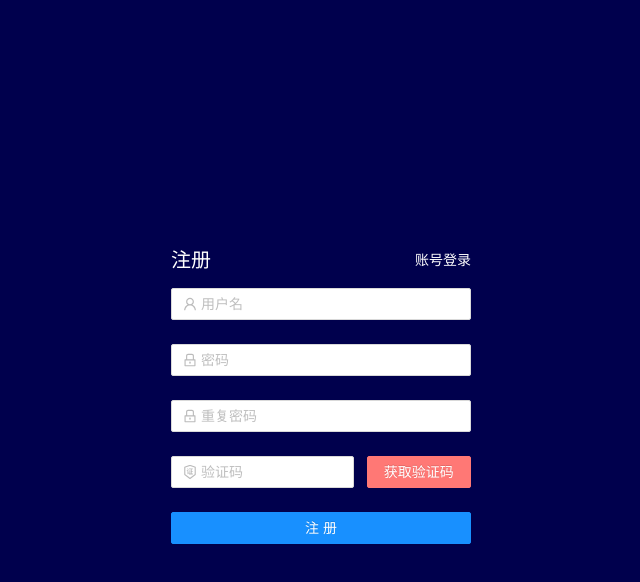
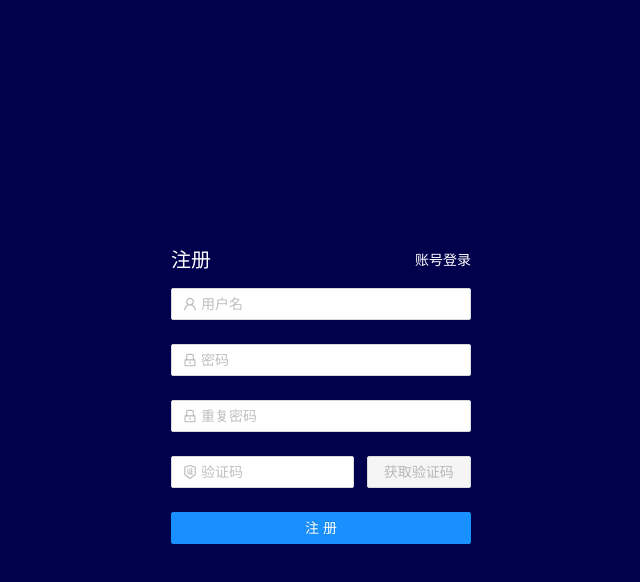
Before and after one commit to StudyFTB/react-app, a React app: page / in a window 1280 px wide. Both pictures are taken after a click on the element "账号注册". Shown: the top 582 px of the page, without its empty margins (319-959 px from the left). Built offline with nearby package versions, Linux system fonts and the light colour scheme; no server answers.

Commit message:
fix: 封装验证码组件

```diff
--- /dev/null
+++ b/src/components/code/index.js
@@ -0,0 +1,70 @@
+import React from 'react';
+import { Button, message } from 'antd';
+import { GetRegisterSms } from '../../apis/user';
+
+export class Code extends React.Component {
+  constructor(props) {
+    super(props);
+    this.state = {
+      timer: null, // 计时器
+      dwonNum: 60, // 计时器显示
+    }
+  }
+
+  componentWillUnmount() {
+    clearInterval(this.state.timer);
+  }
+
+  // 点击获取验证码触发
+  onCodeClick = () => {
+    const {username} = this.props;
+    if(!username) {
+      message.info('用户名不能为空');
+      return false;
+    }
+    this.props.onCodeChange('loading');
+    GetRegisterSms({username}).then(res => {
+      if(!res.data.resCode){
+        this.props.onCodeChange('downcount');
+        this.setTimer();
+        message.success(res.data.message);
+      } else {
+        this.props.onCodeChange('normal');
+        message.warning(res.data.message);
+      }
+    }).catch(e => {
+      this.props.onCodeChange('normal');
+      message.warning(e);
+      console.log(e);
+    });
+  }
+  // 倒计时
+  setTimer = () => {
+    clearInterval(this.state.timer);
+    let timer = setInterval(() => {
+      this.setState((state) => ({
+        dwonNum: state.dwonNum - 1
+      }))
+      if(this.state.dwonNum <= 0) {
+        clearInterval(this.state.timer);
+        this.setState({
+          dwonNum: 0
+        });
+        this.props.onCodeChange('normal');
+      }
+    }, 1000);
+    this.setState({ timer })
+  }
+
+  render() {
+    const { dwonNum } = this.state;
+    const { status } = this.props;
+    return (
+      <Button danger type="primary" block onClick={this.onCodeClick}
+        disabled={status === 'disabled' || status === 'downcount'}
+        loading={status === 'loading'}>
+        {status === 'loading' ? '发送中' : status === 'downcount' ? dwonNum+'S' : '获取验证码'}
+      </Button>
+    )
+  }
+}
--- a/src/utils/validate.js
+++ b/src/utils/validate.js
@@ -1 +1,3 @@
 export const validate_password = /^([0-9]|[a-z]|[A-Z])*$/;
+
+export const reg_mail = /^([a-zA-Z0-9]+[_]?)*[a-zA-Z0-9]+@([a-zA-Z0-9]+[_]?)*[a-zA-Z0-9]+\.[a-zA-Z]{2,3}$/;
--- a/src/views/login/RegisterForm.js
+++ b/src/views/login/RegisterForm.js
@@ -1,19 +1,29 @@
 import React from 'react';
 import './index.scss';
-import { Form, Input, Button, Row, Col } from 'antd';
+import { Form, Input, Button, Row, Col, message } from 'antd';
 import { UserOutlined, LockOutlined, VerifiedOutlined } from '@ant-design/icons';
-import { validate_password } from '../../utils/validate';
-import { Register, GetRegisterSms } from '../../apis/user';
+import { validate_password, reg_mail } from '../../utils/validate';
+import { Register } from '../../apis/user';
+import { Code } from '../../components/code';
 
 export default class RegisterForm extends React.Component {
   constructor(props) {
     super(props);
-    this.state = {};
+    this.state = {
+      username: '',
+      code_button_status: 'disabled', // 获取验证码的按钮的状态，normal正常，loading发送中，disabled未验证通过，downcount倒计时
+    };
   }
 
   onFinish = (values) => {
     Register(values).then(res => {
-      console.log(res);
+      if(!res.data.resCode){
+        message.success(res.data.message);
+        this.props.onSpanClick('login');
+        clearInterval(this.state.timer);
+      }else {
+        message.warning(res.data.message);
+      }
     }).catch(e => {});
   };
 
@@ -21,14 +31,21 @@ export default class RegisterForm extends React.Component {
     this.props.onSpanClick('login');
   }
 
-  // 点击获取验证码触发
-  onCodeClick = () => {
-    GetRegisterSms().then(res => {
+  changeInput = (e) => {
+    this.setState({
+      username: e.target.value
+    })
+  }
 
-    }).catch(e => {});
+  codeStatusChange = status => {
+    this.setState({
+      code_button_status: status
+    })
   }
 
   render() {
+    const { username, code_button_status } = this.state;
+    const _this = this;
     return (
       <div>
         <header>
@@ -40,10 +57,24 @@ export default class RegisterForm extends React.Component {
           onFinish={this.onFinish}
         >
           <Form.Item name="username" rules={[
-            { type: 'email', message: '邮箱格式不正确' },
-            { required: true, message: '请输入用户名' }
+            { required: true, message: '请输入用户名' },
+            ({ getFieldValue }) => ({
+              validator(_, value) {
+                if (!value || reg_mail.test(getFieldValue('username'))) {
+                  if(code_button_status === 'disabled') {
+                    _this.setState({code_button_status:'normal'})
+                  }
+                  return Promise.resolve();
+                }
+                if(code_button_status === 'normal') {
+                  _this.setState({code_button_status:'disabled'})
+                }
+                return Promise.reject(new Error('邮箱格式不正确'));
+              },
+            }),
           ]} >
-            <Input prefix={<UserOutlined className="site-form-item-icon" />} placeholder="用户名" autoComplete="off" />
+            <Input value={username} onChange={this.changeInput}
+             prefix={<UserOutlined className="site-form-item-icon" />} placeholder="用户名" autoComplete="off" />
           </Form.Item>
           <Form.Item name="password" rules={[
             { required: true, message: '请输入密码！' },
@@ -76,7 +107,7 @@ export default class RegisterForm extends React.Component {
               autoComplete="off"
             />
           </Form.Item>
-          <Form.Item name="varification" rules={[{ required: true, message: '请输入验证码！' }]} >
+          <Form.Item name="code" rules={[{ required: true, message: '请输入验证码！' }]} >
             <Row gutter={13}>
                 <Col span={15}>
                   <Input
@@ -87,7 +118,7 @@ export default class RegisterForm extends React.Component {
                   />
                 </Col>
                 <Col span={9}>
-                  <Button danger type="primary" block onClick={this.onCodeClick}>获取验证码</Button>
+                  <Code status={code_button_status} onCodeChange={ this.codeStatusChange } username={username}></Code>
                 </Col>
             </Row>
 
```
